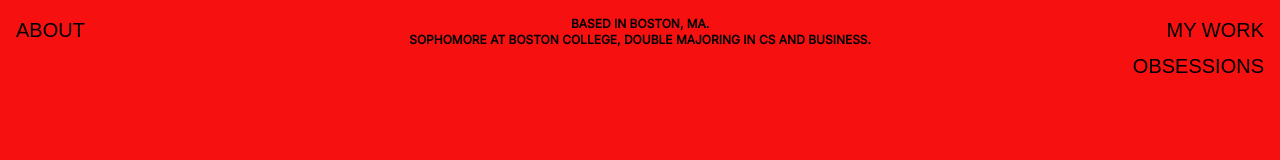
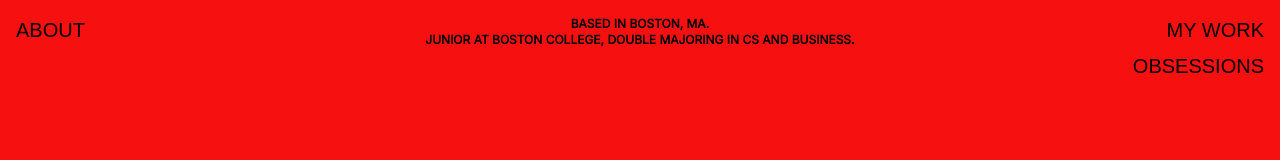
Before and after one commit to taliakusmirek/myportfolio, a Next.js app in the folder myportfolio/: page / in a window 1280 px wide. Shown: the top 160 px of the page. Built offline with nearby package versions, Linux system fonts and the light colour scheme; a web font is replaced by a local one.

Commit message:
Update page.tsx

```diff
--- a/myportfolio/src/app/page.tsx
+++ b/myportfolio/src/app/page.tsx
@@ -62,7 +62,7 @@
 
       <div className="absolute top-4 left-1/2 transform -translate-x-1/2 text-center text-xs font-bold" ref={subtitleRef}>
         <p>BASED IN BOSTON, MA.</p>
-        <p>SOPHOMORE AT BOSTON COLLEGE, DOUBLE MAJORING IN CS AND BUSINESS.</p>
+        <p>JUNIOR AT BOSTON COLLEGE, DOUBLE MAJORING IN CS AND BUSINESS.</p>
       </div>
 
       <div className="absolute top-4 right-4 text-xl flex flex-col space-y-2 items-end hidden md:flex font-Gascogne">
```
